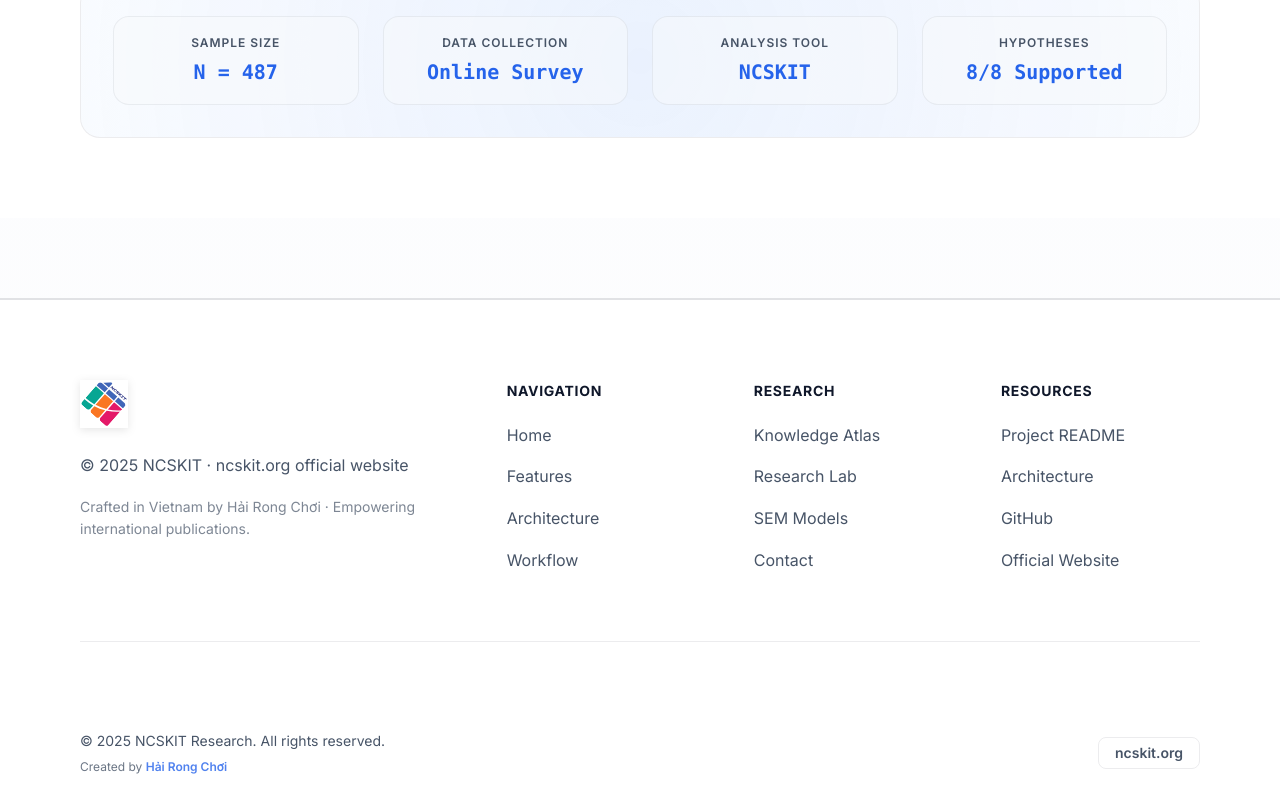
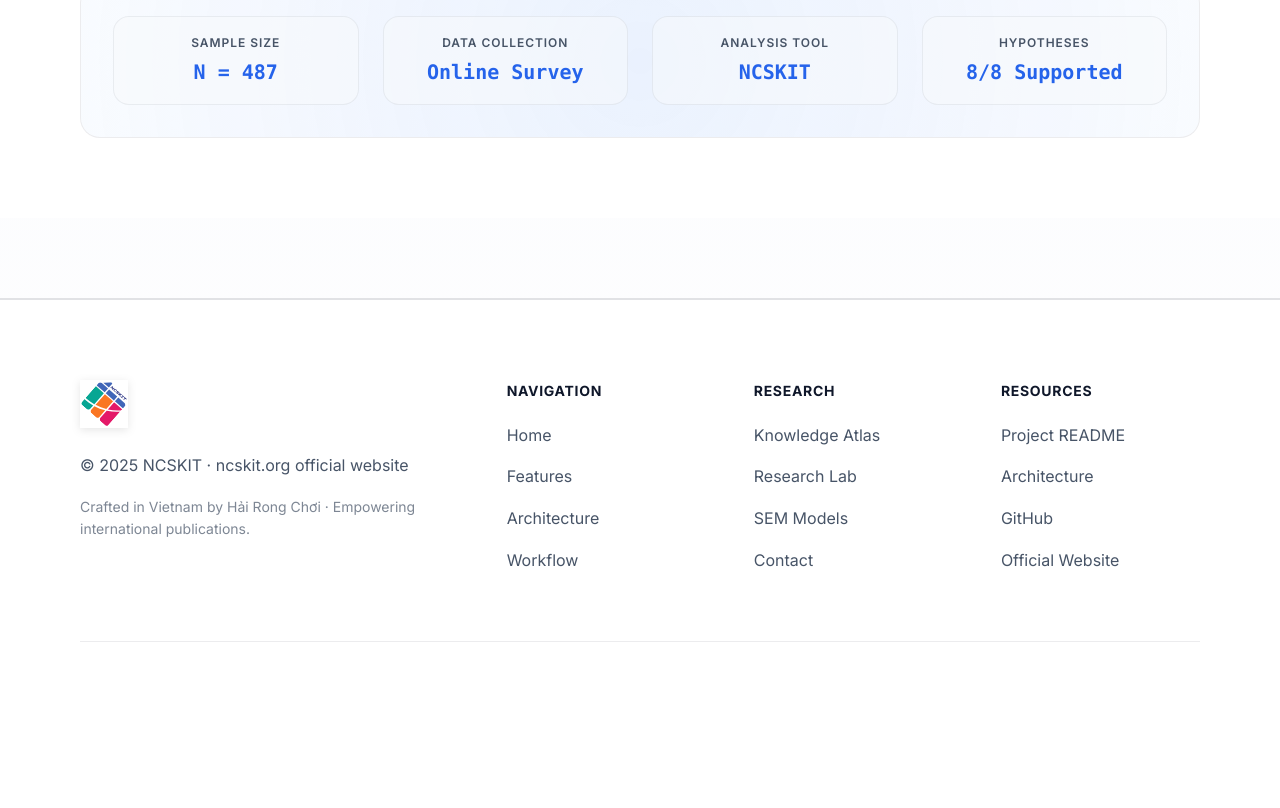
Before and after one commit to Sacvui/NCSKIT_home, a Next.js app: page / in a window 1280 px wide. Shown: the part 7476-8284 px from the top of the page. After the commit the page ends 8214 px from the top, so only its background shows below. Built offline with nearby package versions, Linux system fonts and the light colour scheme; no server answers.

Commit message:
Final cleanup: Remove Footer bottom and Core Team from Nav

```diff
--- a/app/components/Footer.tsx
+++ b/app/components/Footer.tsx
@@ -92,27 +92,7 @@ export function Footer() {
           </div>
         </div>
 
-        <div className="footer-bottom">
-          <div className="footer-copyright">
-            <p>
-              © {currentYear} NCSKIT Research. All rights reserved.
-            </p>
-            <p className="footer-creator">
-              Created by <strong>Hải Rong Chơi</strong>
-            </p>
-          </div>
-          <div className="footer-social">
-            <a
-              href="https://ncskit.org"
-              target="_blank"
-              rel="noopener noreferrer"
-              className="footer-social-link"
-              aria-label="Visit ncskit.org"
-            >
-              ncskit.org
-            </a>
-          </div>
-        </div>
+
       </div>
     </footer>
   );
--- a/lib/content.ts
+++ b/lib/content.ts
@@ -294,11 +294,9 @@ const navResourcesChildren: Record<Locale, NavChild[]> = {
     { label: "Release Notes", href: "/releases" },
     { label: "Project README", href: "/docs/README.md" },
     { label: "Architecture", href: "/docs/ARCHITECTURE.md" },
-    { label: "Core Team", href: "/team" },
   ],
   vi: [
     { label: "Hướng dẫn sử dụng", href: "/resources" },
-    { label: "Đội ngũ phát triển", href: "/team" },
   ],
 };
 
```
